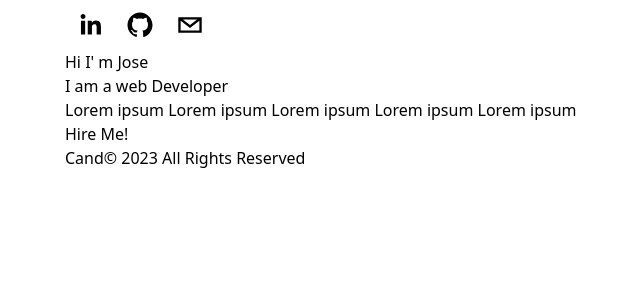
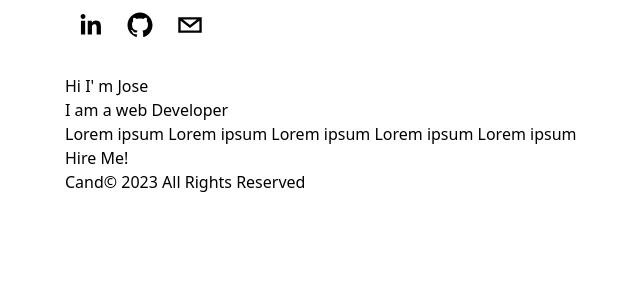
Before and after one commit to jmdc89/NextJSPortfoliov2, a Next.js app: page / in a window 1280 px wide. Shown: the top 300 px of the page, without its empty margins (255-895 px from the left). Built offline with nearby package versions, Linux system fonts and the light colour scheme.

Commit message:
Update Header.js
moon icon

```diff
--- a/sections/Header.js
+++ b/sections/Header.js
@@ -1,9 +1,21 @@
+import Button from "@/components/Button"
 import { motion } from "framer-motion"
 import { SocialIcon } from "react-social-icons"
 
 
 
 const Header = () => {
+
+  const renderThemeChanger = () => {
+    return (
+        <Button>
+              <svg xmlns="http://www.w3.org/2000/svg" fill="none" viewBox="0 0 24 24" strokeWidth={1.5} stroke="currentColor" className="w-6 h-6">
+              <path strokeLinecap="round" strokeLinejoin="round" d="M21.752 15.002A9.718 9.718 0 0118 15.75c-5.385 0-9.75-4.365-9.75-9.75 0-1.33.266-2.597.748-3.752A9.753 9.753 0 003 11.25C3 16.635 7.365 21 12.75 21a9.753 9.753 0 009.002-5.998z" />
+              </svg>
+        </Button>
+    )
+  }
+
 
   return (
     <header className="sticky top-0 p-5 flex items-start justify-between max-w-7xl mx-auto z-100 xl:items-center">
@@ -67,17 +79,7 @@ const Header = () => {
 
           className="flex flex-row items-center">
 
-          {/* <DarkModeSwitch
-            style={{}}
-            checked={isDarkMode}
-            onChange = {handleDarkModeChange}
-            // onChange={() => setTheme(theme === 'light' ? 'dark' : 'light')}
-            size={50}
-            moonColor={"gray"}
-            sunColor={'black'}
-          /> */}
-
-          {/* <DarkModeButton /> */}
+          {renderThemeChanger()}
 
       </motion.div>
 
```
